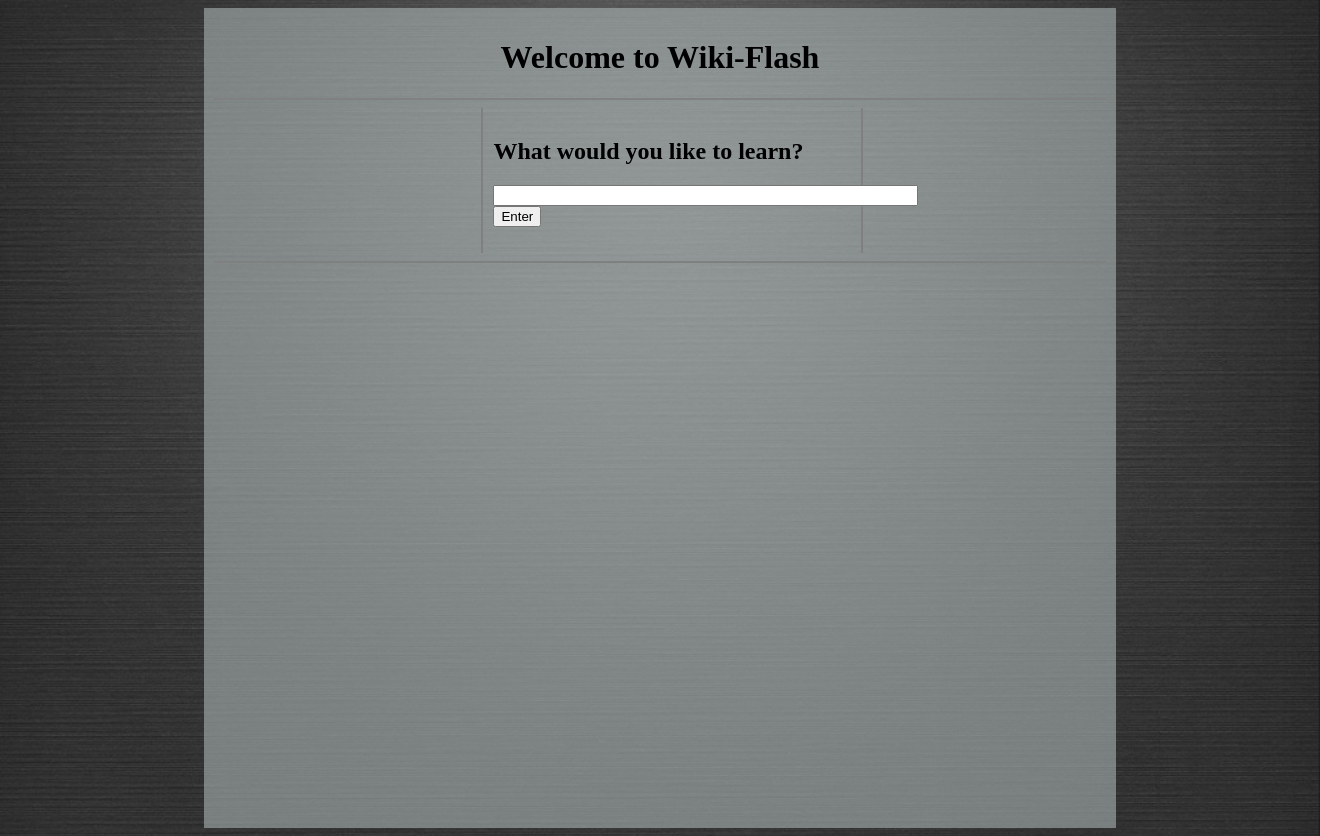
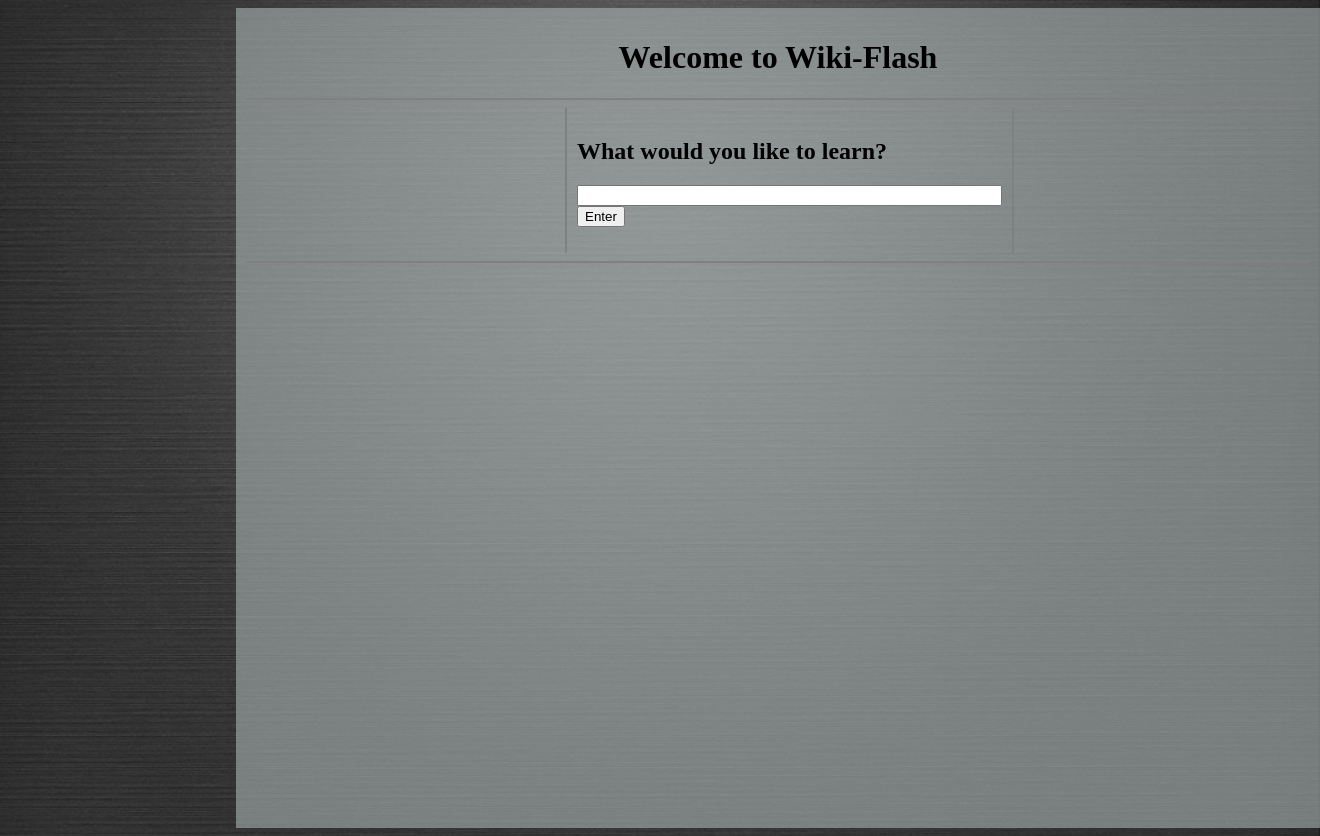
Before and after one commit to hans/wikipedia-information-extractor, a Python web app: template templates/index.html in a window 1320 px wide. Run offline with Jinja, Linux system fonts and the light colour scheme; the template is opened without the code that fills it, so the values that code supplies are empty.

Commit message:
Website UI (cards UI) nearly finished

```diff
--- a/static/index.css
+++ b/static/index.css
@@ -20,17 +20,17 @@ hr {
 	min-height: 100%;
 	background-color: rgba(170,180,180,0.6);
 	text-align: center;
-	margin-left: 15%;
-	margin-right: 15%;
+	margin-left: 228px;
+	width:1064px;
 }
 
 #query_div {
 	padding: 10px;
 	border-left: 2px solid gray;
 	border-right:2px solid gray;
-	margin-right: 30%;
-	margin-left:30%;
-	width:40%;
+	margin-right: 319px;
+	margin-left:319px;
+	width:425px;
 	text-align: left;
 }
 
--- a/static/script/index.js
+++ b/static/script/index.js
@@ -1,6 +1,13 @@
 $("document").ready(function(){
-	var cards = [
-					{ question: "First President of the United States",
+	var cards = [];
+	var cardIndex = 0;
+	$("#form").submit(function(){
+		$.ajax({
+			url: "/analyze/term/" + encodeURIComponent($("#term_in").val()) + ".json",
+			data : {},
+			success: function (data){
+				data.cards = [
+								{ question: "First President of thhjghgkjgjgkjghkjjhkghjghjgkghjghjghjghjghjgjgkjhgkjgkjgkjhghje United States",
 					   	 			answer: "George Washington"
 								},
 								{
@@ -12,12 +19,6 @@ $("document").ready(function(){
 					    			answer: "YES!"
 								}
 							];
-	var cardIndex = 0;
-	$("#form").submit(function(){
-		$.ajax({
-			url: "/analyze/" + encodeURIComponent($("#term_in").val()) + ".json",
-			data : {},
-			success: function (data){
 				console.log(data);
 				$("#terms_list").empty();
 				$("#related_list").empty();
@@ -36,7 +37,7 @@ $("document").ready(function(){
 					$("#terms_div").css("height", $("#related_div").height().toString());
 				}
 
-				$("card_div").css("height", $("card_div").width()*(3/4));
+				$("#card_div").css("height", $("#card_div").width()*(1.0/2.0));
 				loadCard();
 				$("#terms_div").show();
 				$("#related_div").show();
@@ -47,19 +48,33 @@ $("document").ready(function(){
 		return false;
 	});
 
-	function loadCard(){
+	var loadCard = function(){
 		$("#card_question").hide();
 		$("#card_answer").hide();
 		$("#card_question").empty();
 		$("#card_answer").empty();
 		$("#card_question").append(cards[cardIndex].question);
 		$("#card_answer").append(cards[cardIndex].answer);
-		$("#question").show();
+		$("#card_question").show();
+	}
+
+	var flipCard = function(fnc){
+		$("#card_div").animate({
+			"width": "0px",
+			"background-color":"gray",
+			"margin-left":"275px"
+		}, 200, "swing", function(){
+			$("#card_div").animate({
+				"width": "550px",
+				"background-color":"white",
+				"margin-left":"0px"
+			}, 200, "swing", fnc);
+		});
 	}
 
 	$("#left_arrow").click( function(){
 		if(cardIndex == 0){
-			cardIndex = cards.length() - 1;
+			cardIndex = cards.length - 1;
 		} else if (cardIndex > 0){
 			cardIndex--;
 		}
@@ -67,11 +82,27 @@ $("document").ready(function(){
 	});
 
 	$("#right_arrow").click(function(){
-		if(cardIndex == cards.length() - 1){
+		if(cardIndex == cards.length - 1){
 			cardIndex = 0;
-		} else if (cardIndex < cards.length() - 1){
+		} else if (cardIndex < cards.length - 1){
 			cardIndex++;
 		}
 		loadCard();
 	});
+
+	$("#card_div").click(function(){
+		if($("#card_question").css("display") == "none"){
+			$("#card_answer").fadeOut(200, function(){
+				flipCard(function(){
+					$("#card_question").fadeIn(200);
 				});
+			});
+		} else {
+			$("#card_question").fadeOut(200, function(){
+				flipCard(function(){
+					$("#card_answer").fadeIn(200);
+				});
+			});
+		}
+	});
+});
--- a/templates/index.html
+++ b/templates/index.html
@@ -33,20 +33,21 @@
 				</div>
 			</div>
 
-			<hr id="second_line" style="display:none;">
+			<hr id="second_line" style="display:none">
 
 			<div id="lower_div" style="display:none;">
 				<div id="left_arrow" class="arrow">
 					<img src="static/images/left_arrow.png"/>
 				</div>
 				<div id="card_div">
-					<p id="question"></p>
-					<p id="answer"></p>
+					<p id="card_question"></p>
+					<p id="card_answer"></p>
 				</div>
 				<div id="right_arrow" class="arrow">
 					<img src="static/images/right_arrow.png"/>
 				</div>
 			</div>
+			<br style="clear:both"/>
 		</div>
 	</body>
 </html>
```
Also changed, not shown: other parts of static/index.css (+19 -7 lines). Lines whose indentation alone changed are shown as unchanged.
